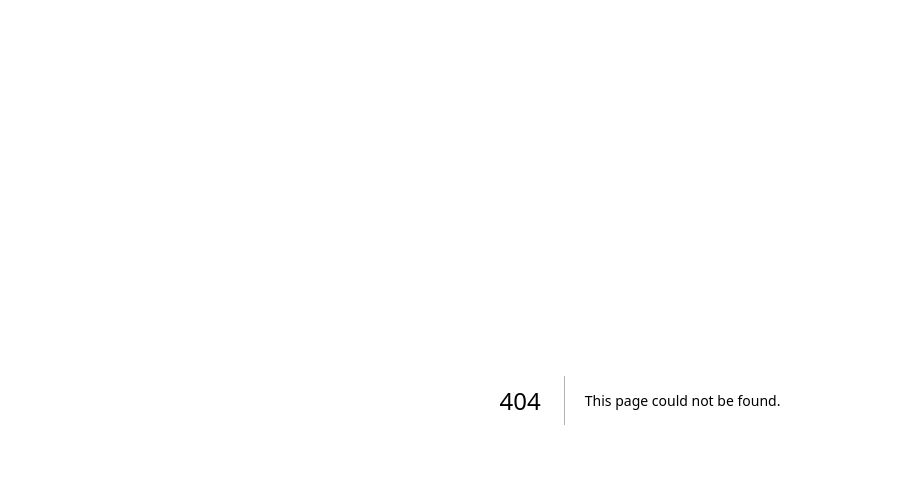
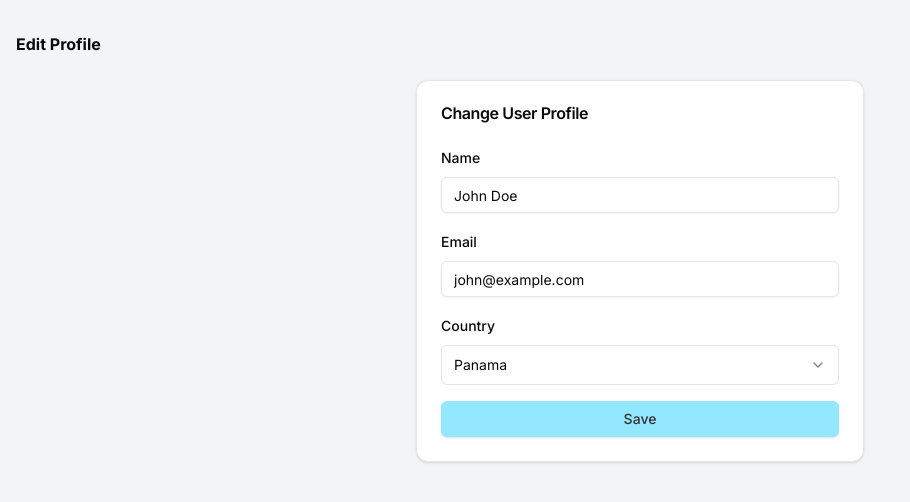
Before and after one commit to mdnelles/cargas_next, a Next.js app: page /dashboard/edit-profile in a window 1280 px wide. Before the commit this address had no page. Shown: the top 502 px of the page, without its empty margins (0-910 px from the left). Built offline with nearby package versions, Linux system fonts and the light colour scheme; no server answers.

Commit message:
set template

```diff
--- /dev/null
+++ b/src/app/api/update-profile/route.ts
@@ -0,0 +1,116 @@
+import { NextResponse } from "next/server";
+import pool from "@/lib/db";
+import bcrypt from "bcryptjs";
+
+export async function PUT(req: Request) {
+   try {
+      // Get the session token from the cookie
+      const sessionToken = req.headers
+         .get("Cookie")
+         ?.split(";")
+         .find((c) => c.trim().startsWith("auth_token="))
+         ?.split("=")[1];
+
+      if (!sessionToken) {
+         return NextResponse.json({ message: "Unauthorized" }, { status: 401 });
+      }
+
+      // Verify the session token (you may need to implement this function)
+      const user = await verifySessionToken(sessionToken);
+
+      if (!user) {
+         return NextResponse.json({ message: "Unauthorized" }, { status: 401 });
+      }
+
+      const { name, email, country, currentPassword, newPassword } =
+         await req.json();
+
+      // Basic validation
+      if (!name || !email || !country) {
+         return NextResponse.json(
+            { message: "Name, email, and country are required" },
+            { status: 400 }
+         );
+      }
+
+      // Get the current user's data from the database
+      const [users]: any = await pool.query(
+         "SELECT * FROM users WHERE id = ?",
+         [user.id]
+      );
+
+      if (!users || users.length === 0) {
+         return NextResponse.json(
+            { message: "User not found" },
+            { status: 404 }
+         );
+      }
+
+      const currentUser = users[0];
+
+      // If the user is trying to change their password
+      if (currentPassword && newPassword) {
+         // Verify the current password
+         const isPasswordValid = await bcrypt.compare(
+            currentPassword,
+            currentUser.password
+         );
+         if (!isPasswordValid) {
+            return NextResponse.json(
+               { message: "Current password is incorrect" },
+               { status: 400 }
+            );
+         }
+
+         // Hash the new password
+         const hashedNewPassword = await bcrypt.hash(newPassword, 10);
+
+         // Update user information including the new password
+         await pool.query(
+            "UPDATE users SET name = ?, email = ?, country = ?, password = ? WHERE id = ?",
+            [name, email, country, hashedNewPassword, user.id]
+         );
+      } else {
+         // Update user information without changing the password
+         await pool.query(
+            "UPDATE users SET name = ?, email = ?, country = ? WHERE id = ?",
+            [name, email, country, user.id]
+         );
+      }
+
+      return NextResponse.json(
+         { message: "Profile updated successfully" },
+         { status: 200 }
+      );
+   } catch (error: any) {
+      console.error("Profile update error:", error);
+      if (error.code === "ER_DUP_ENTRY") {
+         return NextResponse.json(
+            { message: "Email already exists" },
+            { status: 409 }
+         );
+      }
+      return NextResponse.json(
+         { message: "An error occurred while updating the profile" },
+         { status: 500 }
+      );
+   }
+}
+
+// You need to implement this function based on your authentication strategy
+async function verifySessionToken(
+   token: string
+): Promise<{ id: number } | null> {
+   // This is a placeholder. You should implement the actual verification logic.
+   // For example, you might query the database to find a user with this session token.
+   const [users]: any = await pool.query(
+      "SELECT id FROM users WHERE session_token = ?",
+      [token]
+   );
+
+   if (users && users.length > 0) {
+      return { id: users[0].id };
+   }
+
+   return null;
+}
--- a/src/app/dashboard/dashboard-grid.tsx
+++ b/src/app/dashboard/dashboard-grid.tsx
@@ -1,3 +1,4 @@
+// src/app/dashboard/dashboard-grid.tsx
 "use client";
 
 import Link from "next/link";
--- /dev/null
+++ b/src/app/dashboard/dashboard-template.tsx
@@ -0,0 +1,22 @@
+import React from "react";
+import TopNav from "./top-nav";
+
+interface DashboardTemplateProps {
+   title: string;
+   children: React.ReactNode;
+}
+
+export default function DashboardTemplate({
+   title,
+   children,
+}: DashboardTemplateProps) {
+   return (
+      <div className='min-h-screen bg-gray-100'>
+         <TopNav />
+         <main className='container mx-auto px-4 py-8'>
+            <h3 className='font-bold mb-6'>{title}</h3>
+            {children}
+         </main>
+      </div>
+   );
+}
--- /dev/null
+++ b/src/app/dashboard/edit-profile/page.tsx
@@ -0,0 +1,86 @@
+// src/app/dashboard/page.tsx
+"use client";
+
+import { useState } from "react";
+import { Button } from "@/components/ui/button";
+import { Card, CardContent, CardHeader, CardTitle } from "@/components/ui/card";
+import { Input } from "@/components/ui/input";
+import { Label } from "@/components/ui/label";
+import {
+   Select,
+   SelectContent,
+   SelectItem,
+   SelectTrigger,
+   SelectValue,
+} from "@/components/ui/select";
+import DashboardTemplate from "../dashboard-template";
+
+export default function DashboardPage() {
+   const [name, setName] = useState("John Doe");
+   const [email, setEmail] = useState("john@example.com");
+   const [country, setCountry] = useState("Panama");
+
+   const handleSave = () => {
+      // Here you would typically send this data to your backend
+      console.log("Saving profile:", { name, email, country });
+      // You could also show a success message to the user here
+   };
+   return (
+      <DashboardTemplate title='Edit Profile'>
+         <Card className='max-w-md mx-auto'>
+            <CardHeader>
+               <CardTitle>Change User Profile</CardTitle>
+            </CardHeader>
+            <CardContent>
+               <form
+                  onSubmit={(e) => {
+                     e.preventDefault();
+                     handleSave();
+                  }}
+                  className='space-y-4'
+               >
+                  <div className='space-y-2'>
+                     <Label htmlFor='name'>Name</Label>
+                     <Input
+                        id='name'
+                        value={name}
+                        onChange={(e) => setName(e.target.value)}
+                        placeholder='Enter your name'
+                     />
+                  </div>
+                  <div className='space-y-2'>
+                     <Label htmlFor='email'>Email</Label>
+                     <Input
+                        id='email'
+                        type='email'
+                        value={email}
+                        onChange={(e) => setEmail(e.target.value)}
+                        placeholder='Enter your email'
+                     />
+                  </div>
+                  <div className='space-y-2'>
+                     <Label htmlFor='country'>Country</Label>
+                     <Select value={country} onValueChange={setCountry}>
+                        <SelectTrigger id='country'>
+                           <SelectValue placeholder='Select a country' />
+                        </SelectTrigger>
+                        <SelectContent>
+                           <SelectItem value='Panama'>Panama</SelectItem>
+                           <SelectItem value='USA'>USA</SelectItem>
+                           <SelectItem value='Canada'>Canada</SelectItem>
+                           {/* Add more countries as needed */}
+                        </SelectContent>
+                     </Select>
+                  </div>
+                  <Button
+                     type='submit'
+                     className='w-full bg-[#93E7FF] hover:bg-[#7DCEE6] text-[#333]'
+                  >
+                     Save
+                  </Button>
+               </form>
+            </CardContent>
+         </Card>
+      </DashboardTemplate>
+   );
+}
--- a/src/app/dashboard/layout.tsx
+++ b/src/app/dashboard/layout.tsx
@@ -1,3 +1,4 @@
+// src/app/dashboard/layout.tsx
 export default function DashboardLayout({
    children,
 }: {
--- a/src/app/dashboard/page.tsx
+++ b/src/app/dashboard/page.tsx
@@ -1,14 +1,11 @@
+// src/app/dashboard/page.tsx
 import DashboardGrid from "./dashboard-grid";
-import TopNav from "./top-nav";
+import DashboardTemplate from "./dashboard-template";
 
 export default function DashboardPage() {
    return (
-      <div className='min-h-screen bg-gray-100'>
-         <TopNav />
-         <main className='container mx-auto px-4 py-8'>
-            <h1 className='text-3xl font-bold mb-6'>Dashboard</h1>
-            <DashboardGrid />
-         </main>
-      </div>
+      <DashboardTemplate title='Dashboard'>
+         <DashboardGrid />
+      </DashboardTemplate>
    );
 }
--- a/src/app/dashboard/top-nav.tsx
+++ b/src/app/dashboard/top-nav.tsx
@@ -1,3 +1,4 @@
+// src/app/dashboard/top-nav.tsx
 "use client";
 
 import Link from "next/link";
--- /dev/null
+++ b/src/components/ui/card.tsx
@@ -0,0 +1,76 @@
+import * as React from "react"
+
+import { cn } from "@/lib/utils"
+
+const Card = React.forwardRef<
+  HTMLDivElement,
+  React.HTMLAttributes<HTMLDivElement>
+>(({ className, ...props }, ref) => (
+  <div
+    ref={ref}
+    className={cn(
+      "rounded-xl border bg-card text-card-foreground shadow",
+      className
+    )}
+    {...props}
+  />
+))
+Card.displayName = "Card"
+
+const CardHeader = React.forwardRef<
+  HTMLDivElement,
+  React.HTMLAttributes<HTMLDivElement>
+>(({ className, ...props }, ref) => (
+  <div
+    ref={ref}
+    className={cn("flex flex-col space-y-1.5 p-6", className)}
+    {...props}
+  />
+))
+CardHeader.displayName = "CardHeader"
+
+const CardTitle = React.forwardRef<
+  HTMLDivElement,
+  React.HTMLAttributes<HTMLDivElement>
+>(({ className, ...props }, ref) => (
+  <div
+    ref={ref}
+    className={cn("font-semibold leading-none tracking-tight", className)}
+    {...props}
+  />
+))
+CardTitle.displayName = "CardTitle"
+
+const CardDescription = React.forwardRef<
+  HTMLDivElement,
+  React.HTMLAttributes<HTMLDivElement>
+>(({ className, ...props }, ref) => (
+  <div
+    ref={ref}
+    className={cn("text-sm text-muted-foreground", className)}
+    {...props}
+  />
+))
+CardDescription.displayName = "CardDescription"
+
+const CardContent = React.forwardRef<
+  HTMLDivElement,
+  React.HTMLAttributes<HTMLDivElement>
+>(({ className, ...props }, ref) => (
+  <div ref={ref} className={cn("p-6 pt-0", className)} {...props} />
+))
+CardContent.displayName = "CardContent"
+
+const CardFooter = React.forwardRef<
+  HTMLDivElement,
+  React.HTMLAttributes<HTMLDivElement>
+>(({ className, ...props }, ref) => (
+  <div
+    ref={ref}
+    className={cn("flex items-center p-6 pt-0", className)}
+    {...props}
+  />
+))
+CardFooter.displayName = "CardFooter"
+
+export { Card, CardHeader, CardFooter, CardTitle, CardDescription, CardContent }
```
